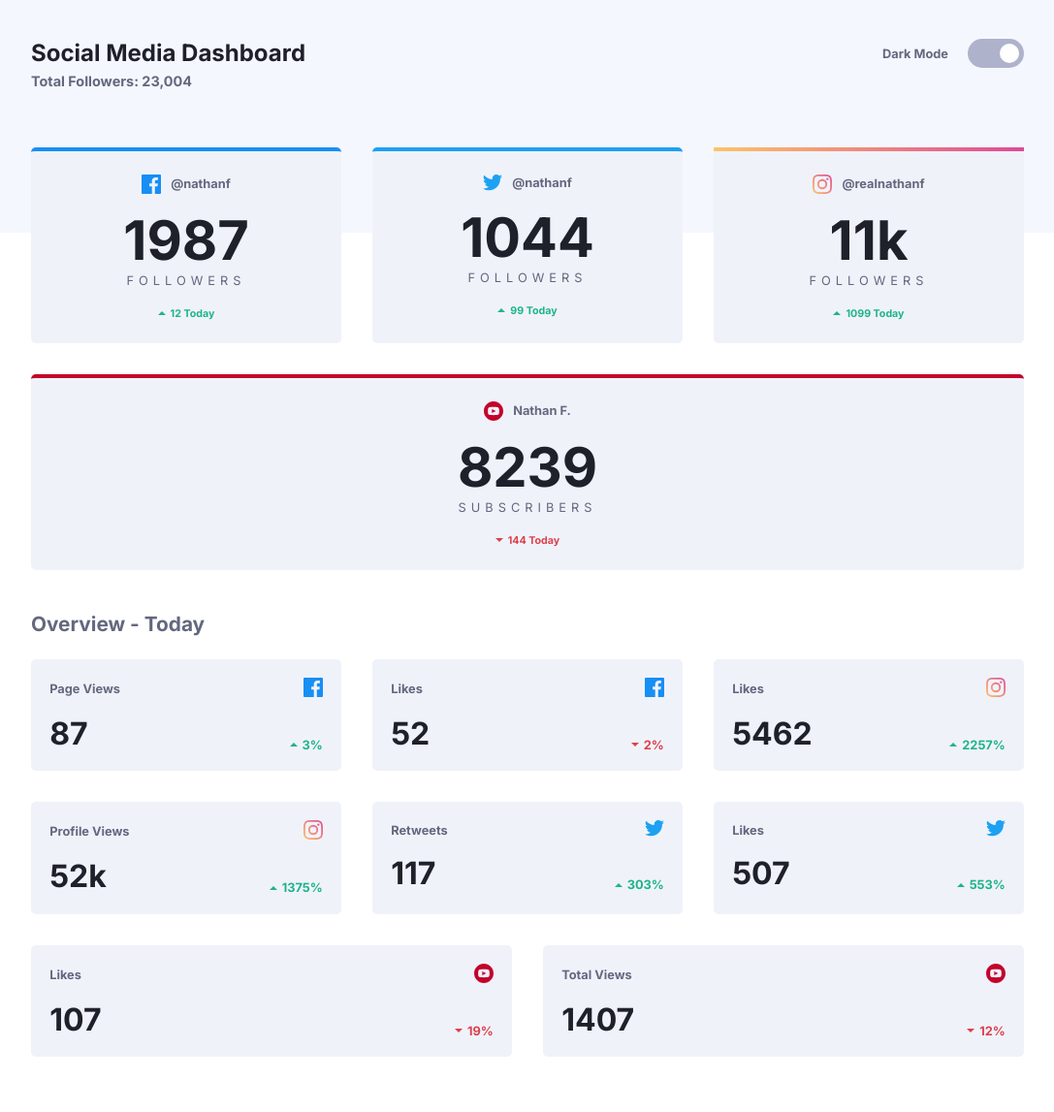
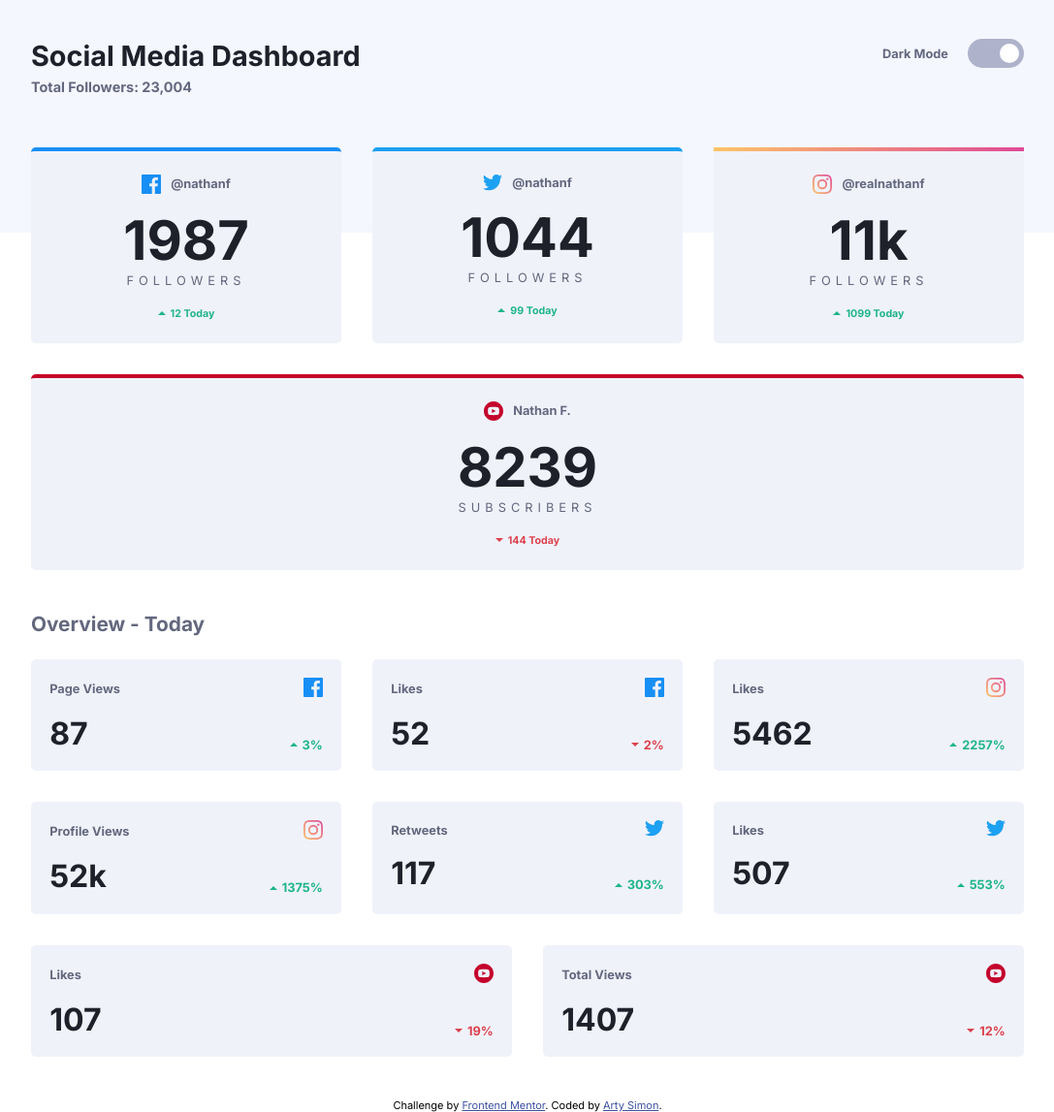
Before and after one commit to artimys/social-media-dashboard-with-theme-switcher, a plain HTML site: page index.html in a window 1280 px wide. Shown: the whole page at 97% size, without its empty margins (96-1183 px from the left). Drawn offline with Linux system fonts and the light colour scheme.

Commit message:
Add attribution

```diff
--- a/css/main.scss
+++ b/css/main.scss
@@ -304,6 +304,10 @@ DESKTOP
 
     .heading-dashboard {
         flex: 1;
+
+        &__title{
+            font-size: 1.8rem;
+        }
     }
 
     .heading-theme-wrap {
--- a/index.html
+++ b/index.html
@@ -10,7 +10,7 @@
   <title>Frontend Mentor | [Challenge Name Here]</title>
 
   <style>
-    .attribution { display: none; font-size: 11px; text-align: center; }
+    .attribution { font-size: 11px; text-align: center; }
     .attribution a { color: hsl(228, 45%, 44%); }
   </style>
 </head>
@@ -256,7 +256,7 @@
 
   <div class="attribution">
     Challenge by <a href="https://www.frontendmentor.io?ref=challenge" target="_blank">Frontend Mentor</a>.
-    Coded by <a href="#">Your Name Here</a>.
+    Coded by <a href="https://www.frontendmentor.io/profile/artimys">Arty Simon</a>.
   </div>
 
   <script src="js/main.js"></script>
```
Also changed, not shown: css/main.css, 1 other file.
